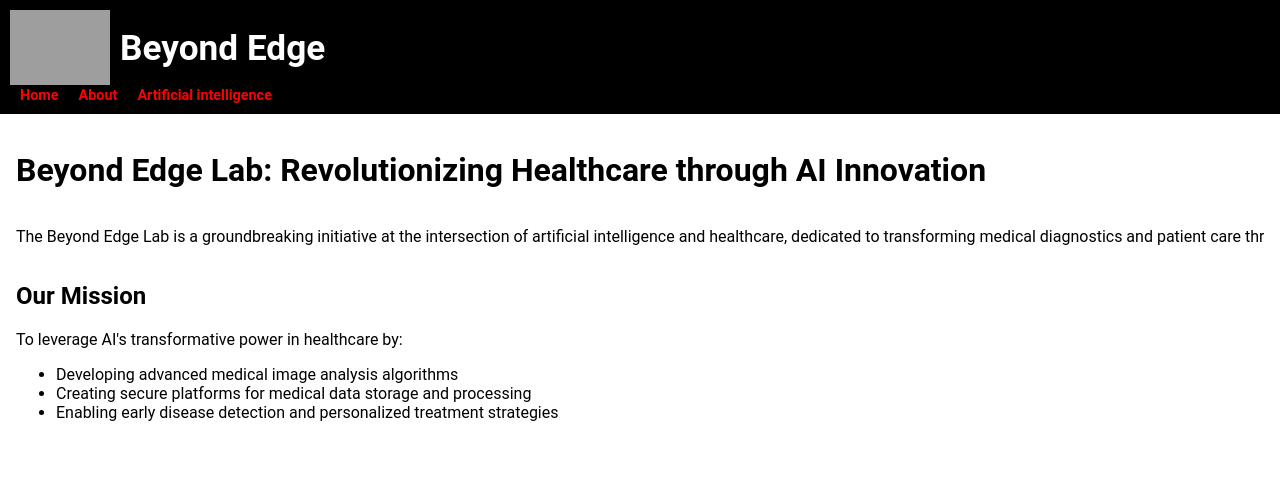
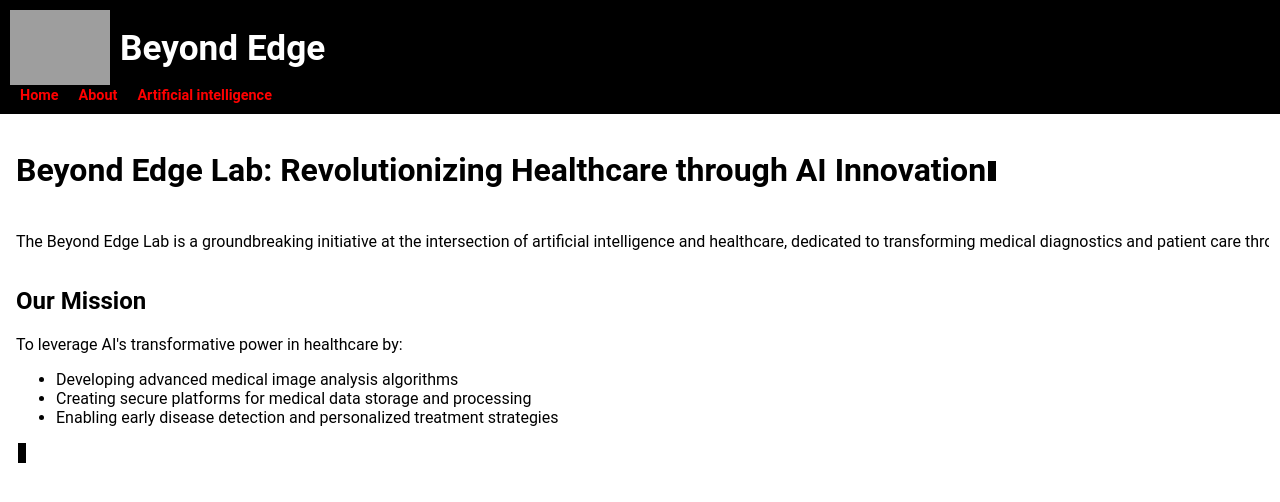
Before and after one commit to Atashnezhad/beyond-edge-lab, an Angular app: page /about in a window 1280 px wide. Shown: the top 502 px of the page. Built offline with nearby package versions, Linux system fonts and the light colour scheme; grey boxes are pictures that could not be loaded.

Commit message:
Enhance typing animation in about component; reduce typing duration and add blinking cursor effect for improved visual appeal

```diff
--- a/src/app/about/about.component.scss
+++ b/src/app/about/about.component.scss
@@ -5,6 +5,7 @@
     white-space: nowrap;
     overflow: hidden;
     position: relative;
+    padding-right: 5px; /* Add some space for the cursor */
 }
 
 /* Define the keyframes for the typing animation */
@@ -27,35 +28,59 @@
     }
 }
 
+/* Keyframe for the cursor blinking */
+@keyframes blink {
+    0% {
+        opacity: 1;
+    }
+    50% {
+        opacity: 0;
+    }
+    100% {
+        opacity: 1;
+    }
+}
+
 /* Group-specific animations */
 .group-1 {
-    animation: fadeIn 1s ease-out forwards, typing 2s steps(30) 1s forwards;
+    animation: fadeIn 1s ease-out forwards, typing 1.5s steps(30) 1s forwards;
     animation-delay: 0s;
 }
 
 .group-2 {
-    animation: fadeIn 1s ease-out forwards, typing 2s steps(30) 1s forwards;
+    animation: fadeIn 1s ease-out forwards, typing 1.5s steps(30) 1s forwards;
     animation-delay: 2s;
 }
 
 .group-3 {
-    animation: fadeIn 1s ease-out forwards, typing 2s steps(30) 1s forwards;
+    animation: fadeIn 1s ease-out forwards, typing 1.5s steps(30) 1s forwards;
     animation-delay: 4s;
 }
 
 .group-4 {
-    animation: fadeIn 1s ease-out forwards, typing 2s steps(30) 1s forwards;
+    animation: fadeIn 1s ease-out forwards, typing 1.5s steps(30) 1s forwards;
     animation-delay: 6s;
 }
 
 .group-5 {
-    animation: fadeIn 1s ease-out forwards, typing 2s steps(30) 1s forwards;
+    animation: fadeIn 1s ease-out forwards, typing 1.5s steps(30) 1s forwards;
     animation-delay: 8s;
 }
 
 .group-6 {
-    animation: fadeIn 1s ease-out forwards, typing 2s steps(30) 1s forwards;
+    animation: fadeIn 1s ease-out forwards, typing 1.5s steps(30) 1s forwards;
     animation-delay: 10s;
+}
+
+/* Add styling for the blinking cursor */
+.animate-text::after {
+    content: '';
+    display: inline-block;
+    width: 8px; /* Width of the rectangular cursor */
+    height: 20px; /* Height of the rectangular cursor */
+    background-color: black; /* Black color for the cursor */
+    margin-left: 2px; /* Space between text and cursor */
+    animation: blink 1s step-end infinite; /* Blink animation */
 }
 
 /* Optional: If you want to keep the text aligned without jumping */
```
